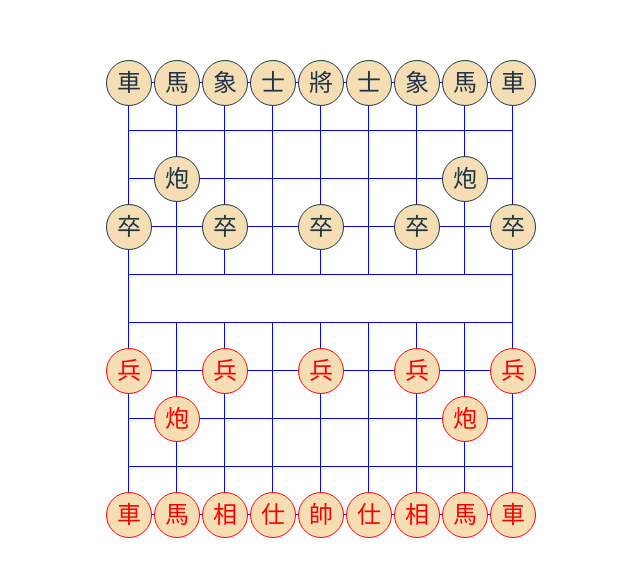
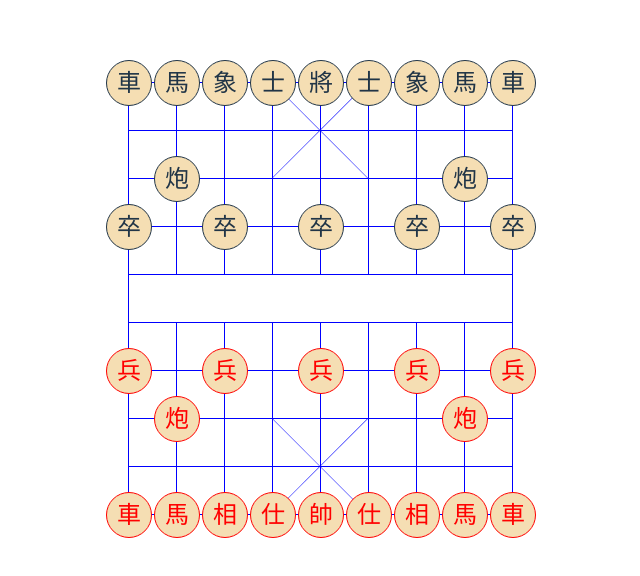
Before and after one commit to gsysbrj/xiangqi2, a Vue app: page / in a window 1280 px wide. Shown: the part 102-678 px from the top of the page, without its empty margins (320-960 px from the left). Built offline with nearby package versions, Linux system fonts and the light colour scheme.

Commit message:
九宫格搞定

```diff
--- a/src/components/QiPan.vue
+++ b/src/components/QiPan.vue
@@ -126,7 +126,11 @@ function isMoveCheckOk(r, c) {
 </script>
 <template>
   <div class="qipan">
-    <div>
+    <div class="diagonal diagonal-1"></div>
+    <div class="diagonal diagonal-2"></div>
+    <div class="diagonal diagonal-3"></div>
+    <div class="diagonal diagonal-4"></div>
+    <div class="locations">
       <div v-for="r in 10" :class="`row row-${ r - 1 }`">
         <div v-for="c in 9" :class="`cell cell-${ c - 1 }`" @mousedown="move(r - 1, c - 1)">
           <div class="line-x"></div>
@@ -147,6 +151,39 @@ function isMoveCheckOk(r, c) {
 @line-color: blue;
 .qipan {
   position: relative;
+}
+// .locations {
+//   position: relative;
+//   top: 0;
+//   left: 0;
+// }
+.diagonal {
+  height: 1px;
+  background-color: @line-color;
+  width: 8.485281374238571rem;
+  position: absolute;
+  transform-origin: 0px 0px;
+
+  &-1 {
+    top: 1.5rem;
+    left: 10.5rem;
+    transform: rotate(45deg) scaleY(0.5);
+  }
+  &-2 {
+    top: 7.5rem;
+    left: 10.5rem;
+    transform: rotate(-45deg) scaleY(0.5);
+  }
+  &-3 {
+    top: 22.5rem;
+    left: 10.5rem;
+    transform: rotate(45deg) scaleY(0.5);
+  }
+  &-4 {
+    top: 28.5rem;
+    left: 10.5rem;
+    transform: rotate(-45deg) scaleY(0.5);
+  }
 }
 .row {
   display: flex;
```
